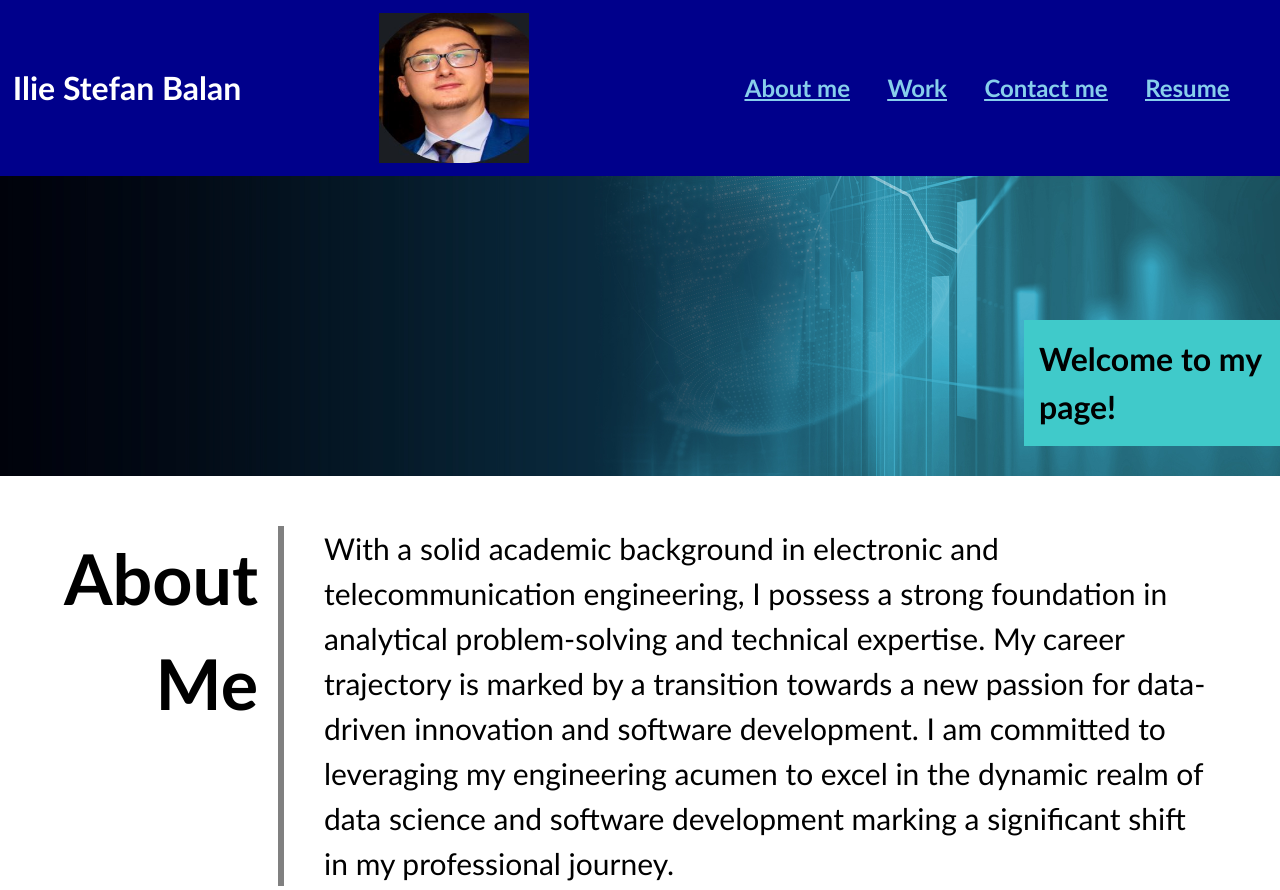
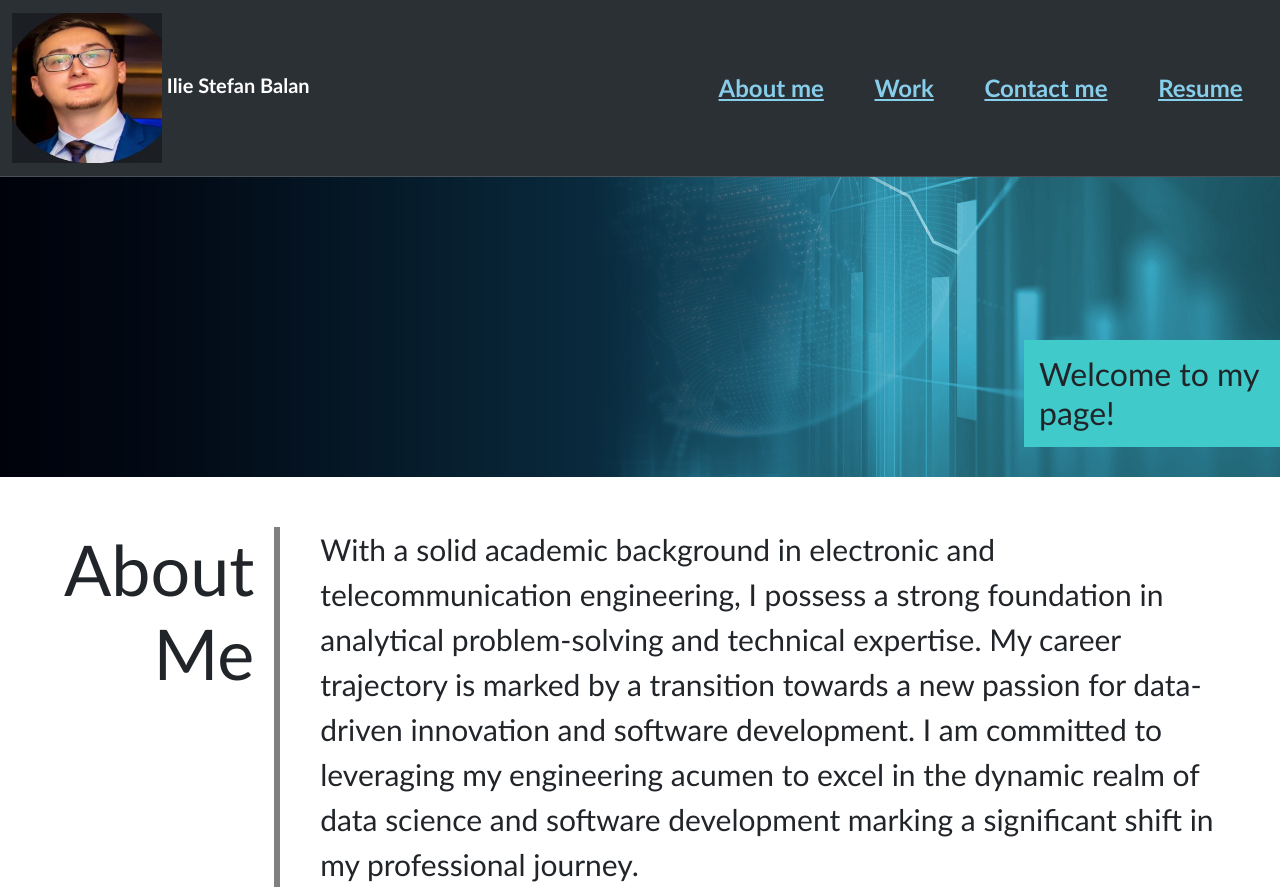
Before and after one commit to ibalan92/Bootstrap-Portfolio, a plain HTML site: page index.html in a window 1280 px wide. Shown: the top 890 px of the page. Drawn offline with nearby package versions, Linux system fonts and the light colour scheme.

Commit message:
Used Bootstrap to update navbar

```diff
--- a/css/style.css
+++ b/css/style.css
@@ -2,14 +2,14 @@
   box-sizing: border-box;
 }
 
-header {
+/* header {
   display: flex;
   justify-content: space-between;
   align-items: center;
   padding: 1%;
   background-color: darkblue;
   color: white;
-}
+} */
 
 nav ul {
   display: flex;
@@ -217,3 +217,8 @@ h6 {
   }
 
 }
+
+/* .navbar-collapse{
+  justify-content: flex-end;
+
+} */
--- a/index.html
+++ b/index.html
@@ -6,13 +6,37 @@
   <meta name="viewport" content="width=device-width, initial-scale=1.0">
   <meta http-equiv="X-UA-Compatible" content="ie=edge">
   <title>Stefan Balan portofolio</title>
-  <link rel="stylesheet" href="./css/style.css" />
+  <link href="https://cdn.jsdelivr.net/npm/bootstrap@5.3.0-alpha3/dist/css/bootstrap.min.css" rel="stylesheet" integrity="sha384-KK94CHFLLe+nY2dmCWGMq91rCGa5gtU4mk92HdvYe+M/SXH301p5ILy+dN9+nJOZ" crossorigin="anonymous">
+  <link href="https://fonts.googleapis.com/css?family=Anton|Jura&display=swap" rel="stylesheet">
+  <link rel="stylesheet" href="css/style.css">
 </head>
 
 <body>
   <!-- main logo / nav -->
+  <nav class="navbar navbar-expand-lg bg-body-tertiary bg-dark border-bottom border-body" data-bs-theme="dark" id="mainNav">
+    <div class="container-fluid">
+      <a class="navbar-brand" href="#"><img src="./images/linkedin_picture.jpg" width="150" height="150"> Ilie Stefan Balan</a>
+      <div class="collapse navbar-collapse d-flex justify-content-end" id="navbarNav">
+        <ul class="navbar-nav">
+          <li class="nav-item">
+            <li><a href="#about">About me</a></li>
+          </li>
+          <li class="nav-item">
+            <li><a href="#work">Work</a></li>
+          </li>
+          <li class="nav-item">
+            <li><a href="#contact">Contact me</a></li>
+          </li>
+          <li class="nav-item">
+            <li><a href="./placeholder.html">Resume</a></li>
+          </li>
+        </ul>
+      </div>
+    </div>
+  </nav>
+
   <header>
-    <h1>Ilie Stefan Balan</h1>
+    <!-- <h1>Ilie Stefan Balan</h1>
     <img src="/images/linkedin_picture.jpg" alt="Profile picture" width="150" height="150">
     <nav>
       <ul>
@@ -21,7 +45,7 @@
         <li><a href="#contact">Contact me</a></li>
         <li><a href="./placeholder.html">Resume</a></li>
       </ul>
-    </nav>
+    </nav> -->
   </header>
 
   <!-- hero banner -->
```
